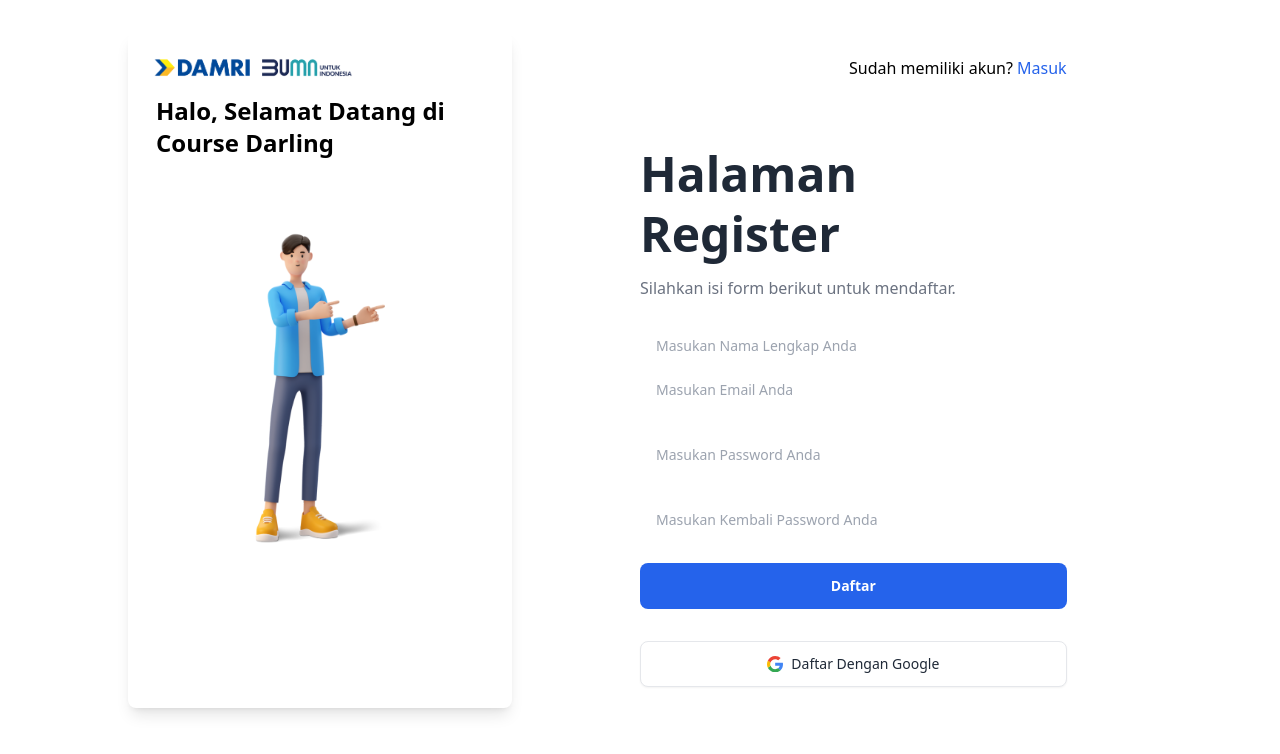
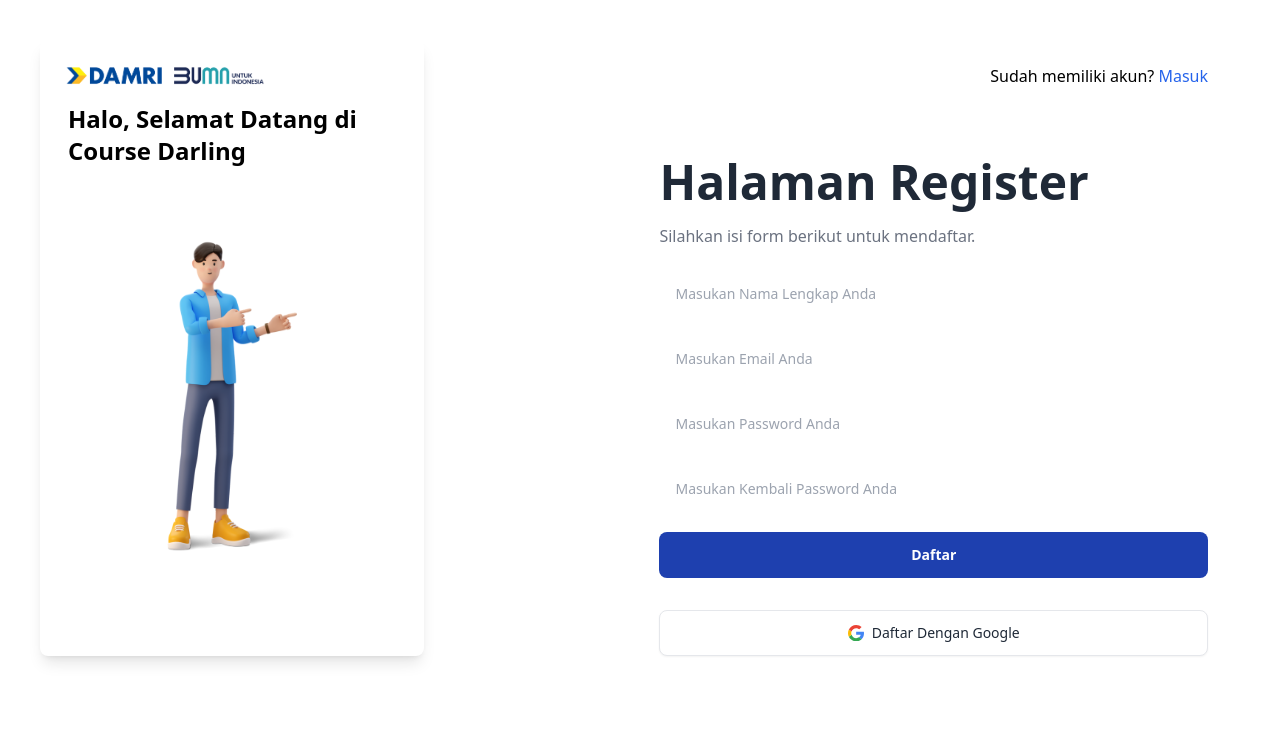
Before and after one commit to UpgradeIn/DARLING, a CodeIgniter 4 app: the page made by app/Views/auth/register.php in a window 1280 px wide. Shown: the top 754 px of the page. Run offline with PHP 8.4 and a stand-in for CodeIgniter, Linux system fonts and the light colour scheme; the template is opened without the code that fills it, so the values that code supplies are empty; some libraries are stand-ins or nearby versions.

Commit message:
Update Register and Login Page

```diff
--- a/app/Views/auth/register.php
+++ b/app/Views/auth/register.php
@@ -5,15 +5,8 @@
 <?= $this->endSection() ?>
 
 <?= $this->section('content') ?>
-    <head>
-        <link rel="stylesheet" href="<?= base_url('assets/css/preline.css')?>">
-        <script src="https://cdn.jsdelivr.net/npm/preline@2.3.0/dist/preline.min.js"></script>
-        <script src="https://cdn.tailwindcss.com"></script>
-        <script src="<?= base_url('js/script.js') ?>"></script>
-    </head>
-
     <div class="relative overflow-hidden">
-        <div class="mx-24 max-w-screen-xl mb-4 py-2 px-4 sm:px-6 md:max-w-screen-xl md:py-20 lg:py-2 mt-6 md:px-8 md:flex">
+        <div class="w-full gap-10 px-10 py-10 sm:flex">
 
             <div class="hidden md:w-1/2 flex justify-center md:justify-start mb-8 md:mb-0 sm:block">
                 <div class="h-full max-w-sm rounded-lg overflow-hidden shadow-lg bg-white dark:bg-neutral-800">
@@ -25,8 +18,8 @@
                 </div>
             </div>
 
-            <div class="pt-6 md:pe-8 md:w-1/2 xl:pe-0 xl:w-5/12">
-                <div class="mb-16 text-right">
+            <div class="pt-6 md:pe-8 md:w-1/2">
+                <div class="mb-16 text-left sm:text-right">
                     <span>Sudah memiliki akun? </span>
                     <a href="<?= base_url('auth/login')?>" class="text-blue-600 hover:underline">Masuk</a>
                 </div>
@@ -43,12 +36,12 @@
                             <?= session()->getFlashdata('msg') ?>
                         </div>
                     <?php endif;?>
-
                     <div class="mb-4" id="form_input">
                         <label for="fullname" class="block text-sm font-medium dark:text-white">
                             <span class="sr-only">Nama Lengkap</span>
                         </label>
-                    <input name="fullname" type="text" class="py-3 px-4 block w-full border-gray-200 rounded-lg text-sm focus:border-blue-500 focus:ring-blue-500 disabled:opacity-50 disabled:pointer-events-none dark:bg-neutral-900 dark:border-neutral-700 dark:text-neutral-400 dark:placeholder-neutral-500 dark:focus:ring-neutral-600" placeholder="Masukan Nama Lengkap Anda">
+                        <input name="fullname" type="text" class="py-3 px-4 block w-full border-gray-200 rounded-lg text-sm focus:border-blue-500 focus:ring-blue-500 disabled:opacity-50 disabled:pointer-events-none dark:bg-neutral-900 dark:border-neutral-700 dark:text-neutral-400 dark:placeholder-neutral-500 dark:focus:ring-neutral-600" placeholder="Masukan Nama Lengkap Anda">
+                    </div>
 
                     <div class="mb-4" id="form_input">
                         <label for="email" class="block text-sm font-medium dark:text-white">
@@ -72,7 +65,7 @@
                     </div>
 
                     <div class="grid" id="from_input">
-                        <button type="submit" class="py-3 px-4 inline-flex justify-center items-center gap-x-2 text-sm font-semibold rounded-lg border border-transparent bg-blue-600 text-white hover:bg-blue-700 disabled:opacity-50 disabled:pointer-events-none">
+                        <button type="submit" class="py-3 px-4 inline-flex justify-center items-center gap-x-2 text-sm font-semibold rounded-lg border border-transparent bg-blue-800 text-white hover:bg-blue-700 disabled:opacity-50 disabled:pointer-events-none">
                             Daftar
                         </button>
                     </div>
--- a/app/Views/layouts/auth.php
+++ b/app/Views/layouts/auth.php
@@ -4,7 +4,11 @@
     <meta charset="UTF-8">
     <meta name="viewport" content="width=device-width, initial-scale=1.0">
     <title><?= $this->renderSection('page_title', true) ?></title>
-    <link rel="stylesheet" href="<?= base_url('css/style.css') ?>">
+
+    <link rel="stylesheet" href="<?= base_url('assets/css/preline.css')?>">
+    <script src="https://cdn.jsdelivr.net/npm/preline@2.3.0/dist/preline.min.js"></script>
+    <script src="https://cdn.tailwindcss.com"></script>
+
     <script src="<?= base_url('js/script.js') ?>"></script>
     <!-- Add CSS or JS -->
     <?= $this->renderSection('add_css_or_js') ?>
--- a/app/Views/layouts/template.php
+++ b/app/Views/layouts/template.php
@@ -31,6 +31,5 @@
     <?= $this->renderSection('add_js') ?>
 
 
-    <script src="./node_modules/preline/dist/preline.js"></script>
 </body>
 </html>
```
Also changed, not shown: app/Views/auth/login.php (+5 -12 lines).
